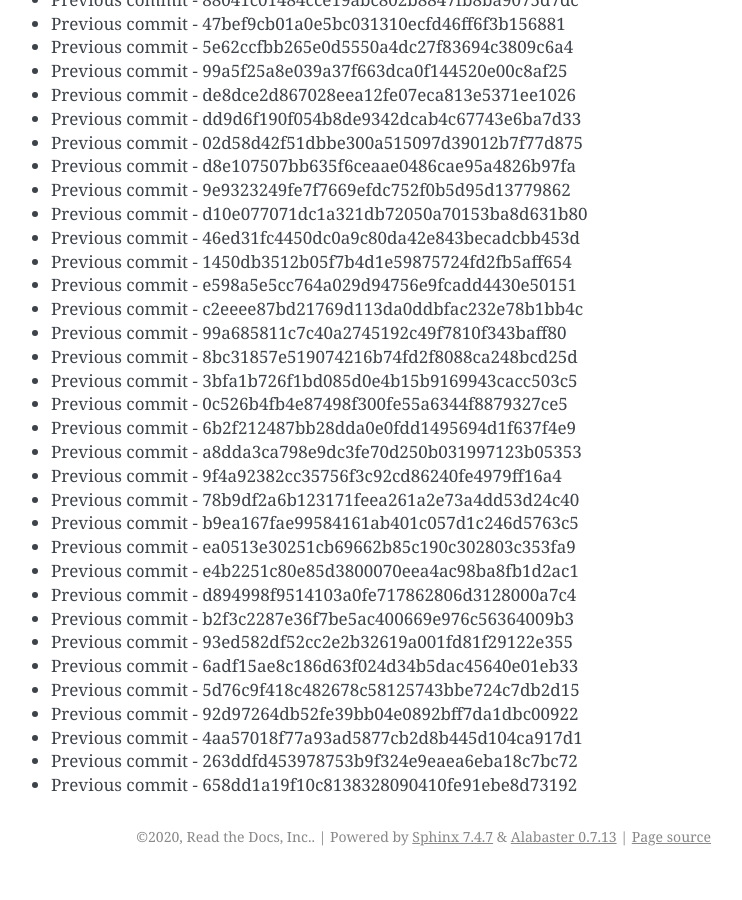
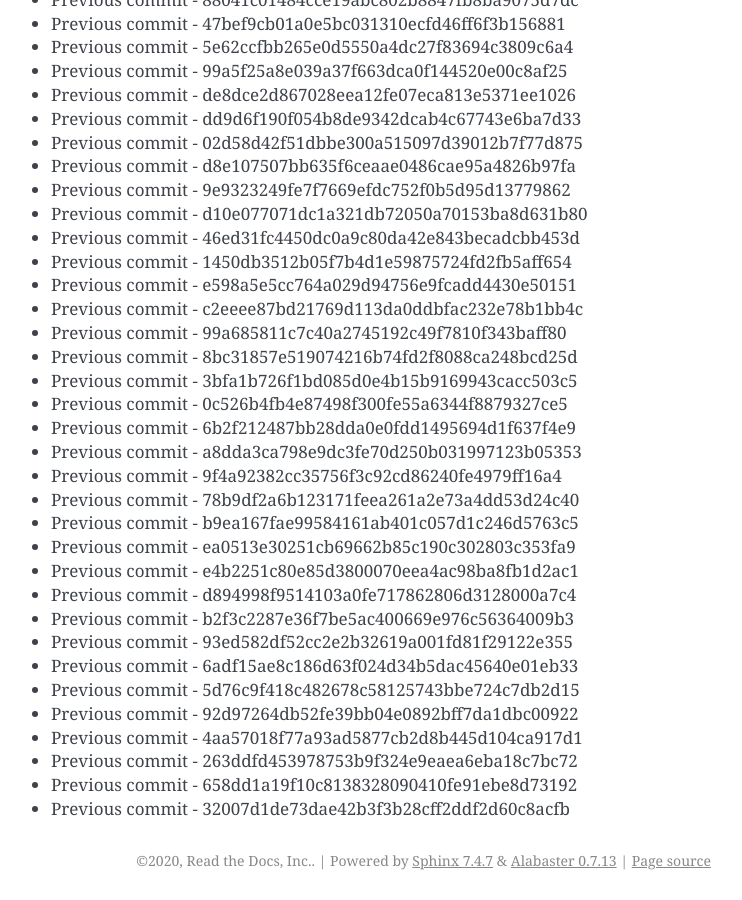
Before and after one commit to readthedocs/rtd-git-stresstest, a Sphinx documentation site: the page built from docs/updates.rst, in a window 1280 px wide and 900 px high, scrolled down 22763 px. Shown: the whole window, without its empty margins (399-1141 px from the left). Built offline with Sphinx 7.4.7, drawn with Linux system fonts in a browser that asks for light colours; before the commit the page ends 23639 px from its top, so only the background shows below that.

Commit message:
Generating commit from previous: 32007d1de73dae42b3f3b28cff2ddf2d60c8acfb

```diff
--- a/docs/updates.rst
+++ b/docs/updates.rst
@@ -988,3 +988,4 @@ It can be tested for any performance characteristics.
 * Previous commit - 4aa57018f77a93ad5877cb2d8b445d104ca917d1
 * Previous commit - 263ddfd453978753b9f324e9eaea6eba18c7bc72
 * Previous commit - 658dd1a19f10c8138328090410fe91ebe8d73192
+* Previous commit - 32007d1de73dae42b3f3b28cff2ddf2d60c8acfb
```
